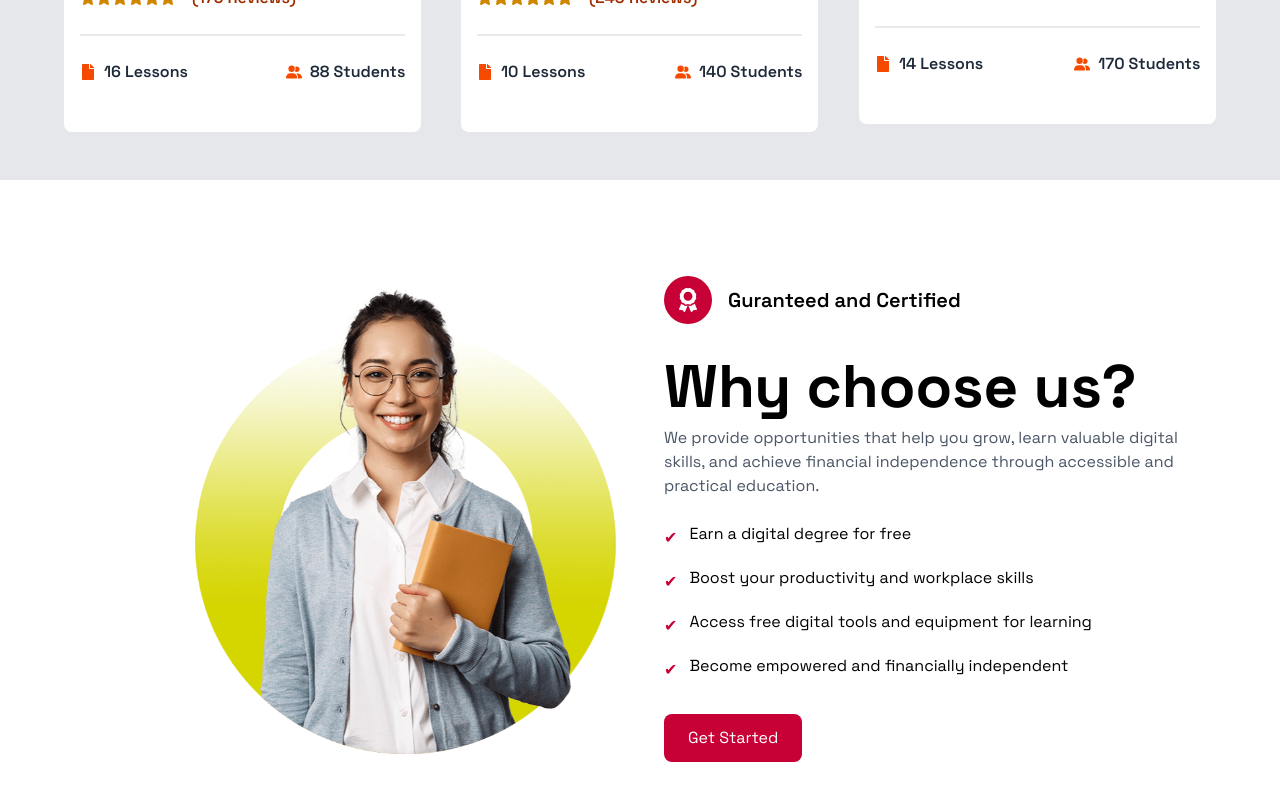
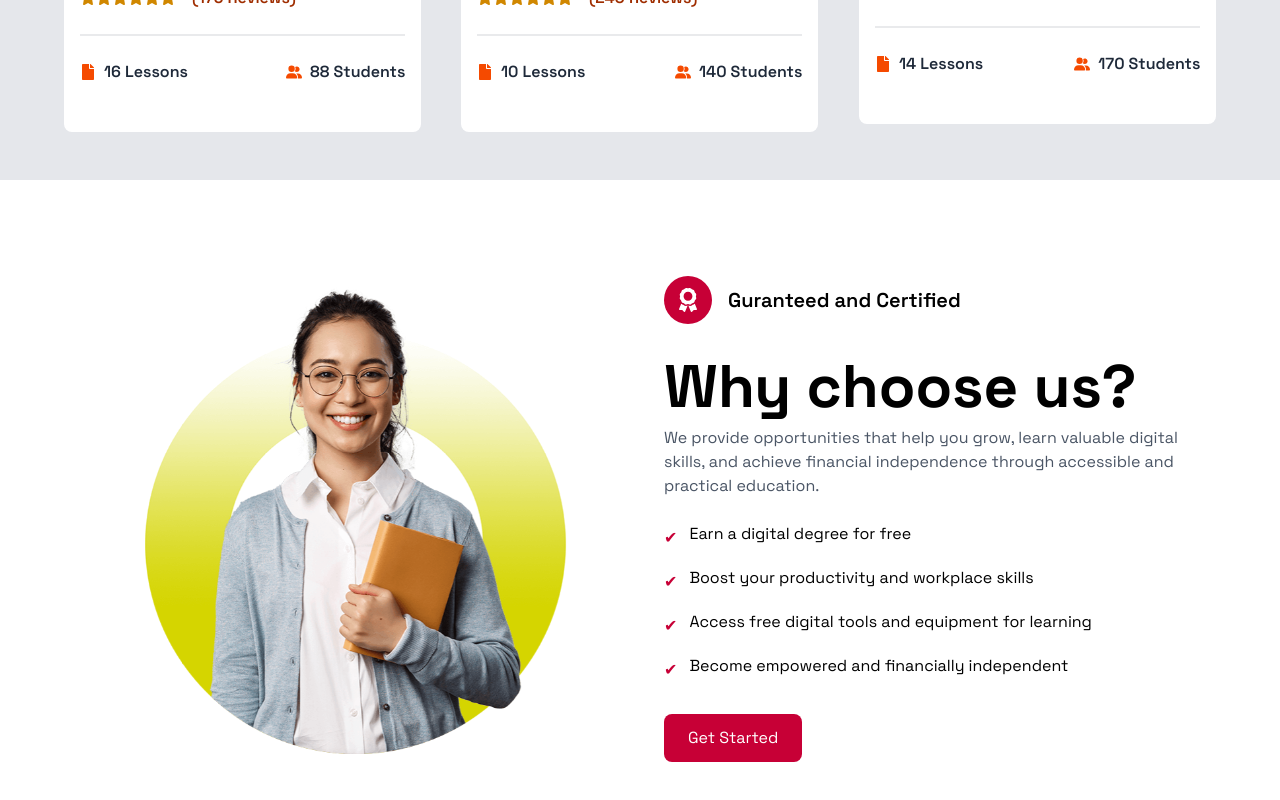
Before and after one commit to Gospellinx/Successway-digital, a Next.js app: page / in a window 1280 px wide. Shown: the part 2996-3796 px from the top of the page. Built offline with nearby package versions, Linux system fonts and the light colour scheme.

Commit message:
Feature section completed

```diff
--- a/components/Home/Feature/Feature.tsx
+++ b/components/Home/Feature/Feature.tsx
@@ -11,8 +11,8 @@ const Feature = () => {
       <div className="mt-8 grid grid-cols-1 md:grid-cols-2 xl:grid-cols-2 items-center gap-12 w-[90%] mx-auto">
         {/* Image */}
         <Tilt>
-          <div>
-            <Image src="/images/f.png" alt="image" width={1000} height={1000} />
+          <div className="flex justify-center">
+            <Image src="/images/f.png" alt="image" width={1000} height={1000} className="max-w-full ml-[-100px] h-auto" />
           </div>
         </Tilt>
         <div>
```
Also changed, not shown: 1 other file (tests, documents, lock files or other folders).
